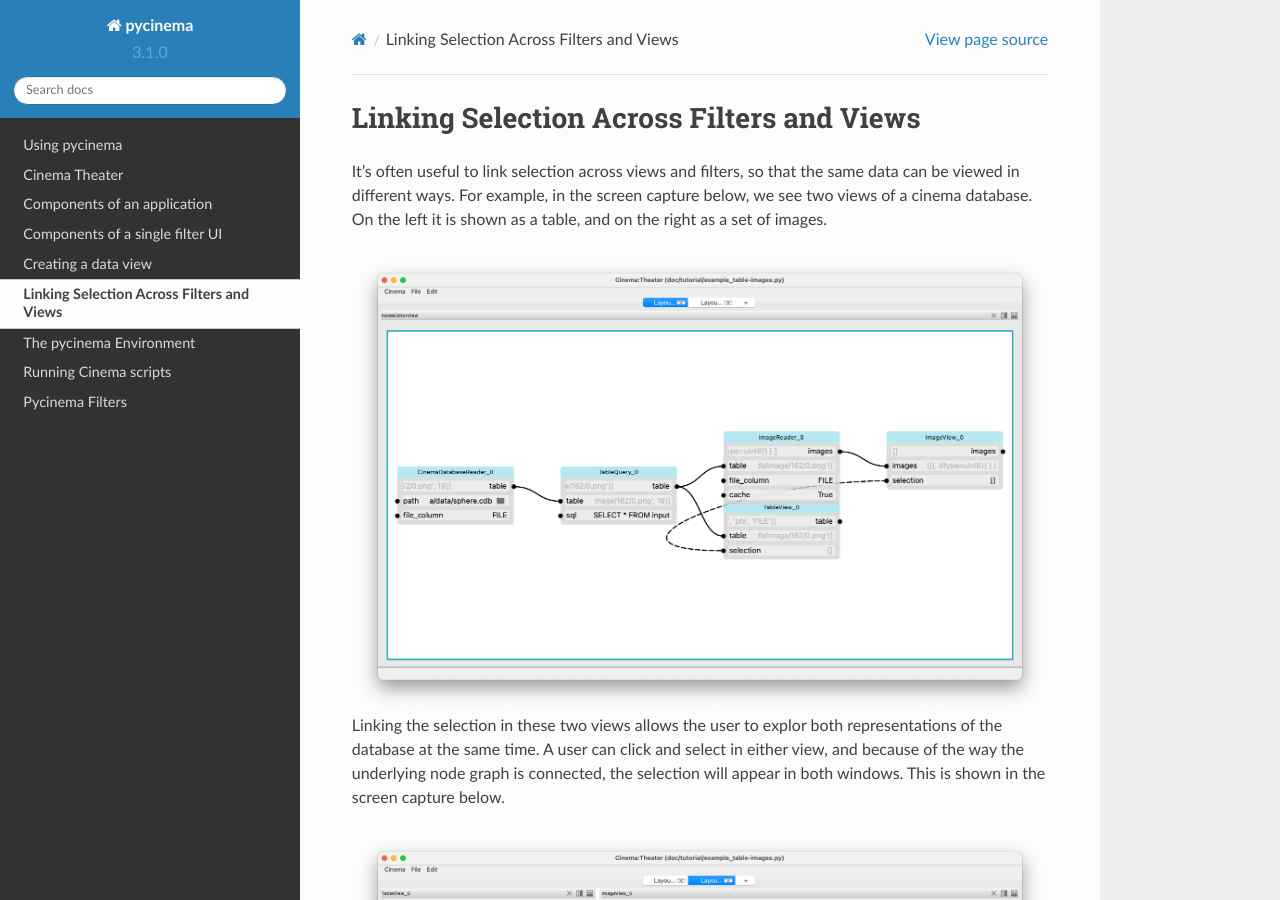
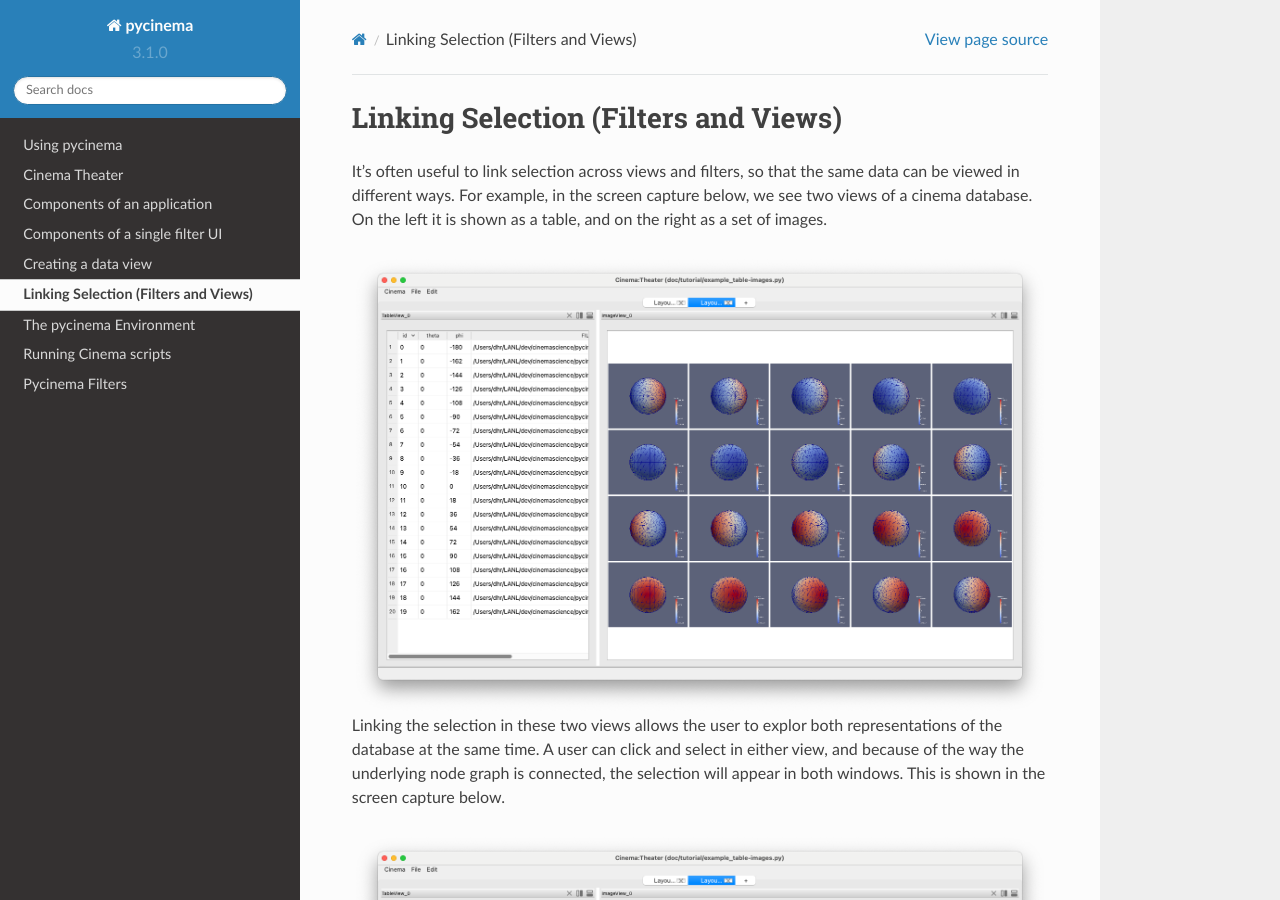
Before and after one commit to cinemascience/pycinema-readthedocs, a Sphinx documentation site: the page built from docs/source/linking.rst, in a window 1280 px wide and 900 px high. Built offline with Sphinx 7.4.7 and the Read the Docs theme 2.0.0, drawn with Linux system fonts in a browser that asks for light colours; pages that are not in the unit, such as notebooks, are missing from menus.

Commit message:
updating docs

```diff
--- a/docs/source/linking.rst
+++ b/docs/source/linking.rst
@@ -1,5 +1,5 @@
-Linking Selection Across Filters and Views
-=======================
+Linking Selection (Filters and Views)
+=====================================
 
 .. _linking:
 
@@ -8,7 +8,7 @@
 we see two views of a cinema database. On the left it is shown as a table, and on the
 right as a set of images.
 
-.. image:: img/nodegraph_linked.png
+.. image:: img/nodegraph_unselected.png
    :align: center
 
 Linking the selection in these two views allows the user to explor both representations
@@ -16,8 +16,7 @@
 of the way the underlying node graph is connected, the selection will appear in both
 windows. This is shown in the screen capture below.
 
-
-.. image:: img/nodegraph_unselected.png
+.. image:: img/nodegraph_selected.png
    :align: center
 
 If we look at the Node Inspector view of the application, we can see that the input channel
@@ -28,5 +27,5 @@
 This link is created/deleted in the normal manner of using the mouse to select on endpoint,
 and then drawing a line to the other channel.
 
-.. image:: img/nodegraph_selected.png
+.. image:: img/nodegraph_linked.png
    :align: center
```
